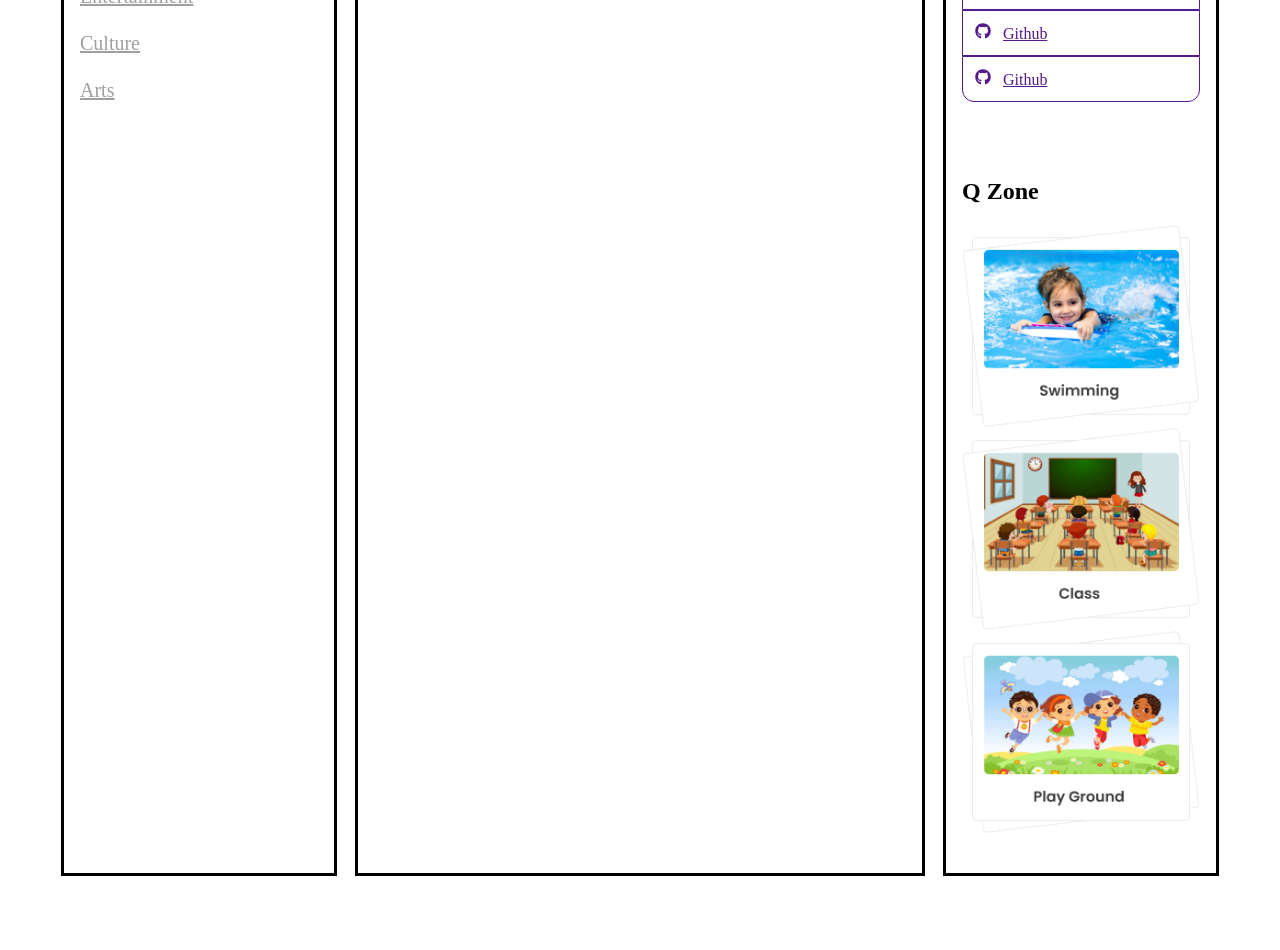
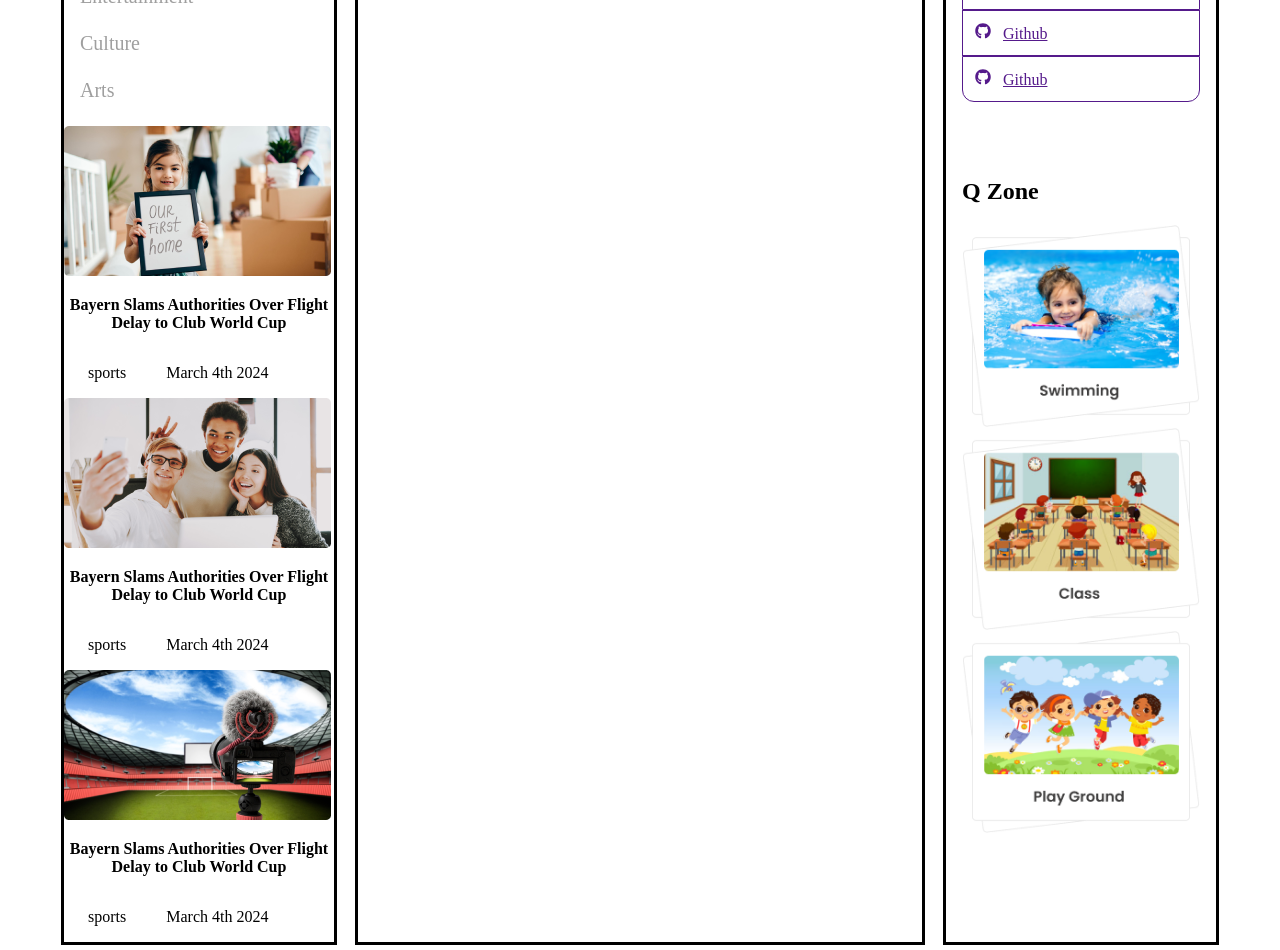
Before and after one commit to ammarcse50/react-dragon-news-auth, a React (Vite) app: page / in a window 1280 px wide. Shown: the part 640-1590 px from the top of the page. Before the commit the page ends 1521 px from the top, so only its background shows below. Built offline with nearby package versions, Linux system fonts and the light colour scheme.

Commit message:
moemnt-js-time-added

```diff
--- a/package.json
+++ b/package.json
@@ -18,7 +18,7 @@
     "react-dom": "^18.2.0",
     "react-fast-marquee": "^1.6.4",
     "react-icons": "^5.0.1",
-    "react-router-dom": "^6.22.2",
+    "react-router-dom": "^6.22.3",
     "sort-by": "^1.2.0"
   },
   "devDependencies": {
--- a/src/pages/Shared/LeftSideNav/LeftSideNav.jsx
+++ b/src/pages/Shared/LeftSideNav/LeftSideNav.jsx
@@ -1,5 +1,11 @@
 import React, { useEffect, useState } from "react";
-import { Link, NavLink } from "react-router-dom";
+import { NavLink } from "react-router-dom";
+import moment from 'moment';
+import  image1 from "../../../assets/1.png"
+import  image2 from "../../../assets/2.png"
+import  image3 from "../../../assets/3.png"
+
+
 
 const LeftSideNav = () => {
   const [categories, setCatgories] = useState([]);
@@ -15,12 +21,36 @@ const LeftSideNav = () => {
 
       {categories.map((element) => (
         <NavLink
-          className="text-[#9F9F9F] block text-[20px] mb-3 ml-4"
+          className="no-underline text-[#9F9F9F] block text-[20px] mb-3 ml-4"
           key={element.id}
+          to={`/category/${element.id}`}
         >
           {element.name}
         </NavLink>
       ))}
+
+      <div>
+
+          <img src={image1} alt="" />
+          <p className="text-center font-bold">Bayern Slams Authorities Over Flight Delay to Club World Cup</p>
+           <div className="flex gap-10 ml-6">
+            <p>sports</p>
+            <p>{moment().format("MMMM Do YYYY")} </p>
+           </div>
+          <img src={image2} alt="" />
+          <p className="text-center font-bold">Bayern Slams Authorities Over Flight Delay to Club World Cup</p>
+           <div className="flex gap-10 ml-6">
+            <p>sports</p>
+            <p>{moment().format("MMMM Do YYYY")} </p>
+           </div>
+          <img src={image3} alt="" />
+          <p className="text-center font-bold">Bayern Slams Authorities Over Flight Delay to Club World Cup</p>
+           <div className="flex gap-10 ml-6">
+            <p>sports</p>
+            <p>{moment().format("MMMM Do YYYY")} </p>
+           </div>
+
+      </div>
     </div>
   );
 };
--- /dev/null
+++ b/src/providers/AuthProvider.jsx
@@ -0,0 +1,11 @@
+import React from 'react';
+
+const AuthProvider = () => {
+    return (
+        <div>
+
+        </div>
+    );
+};
+
+export default AuthProvider;
```
Also changed, not shown: 1 other file (tests, documents, lock files or other folders).
